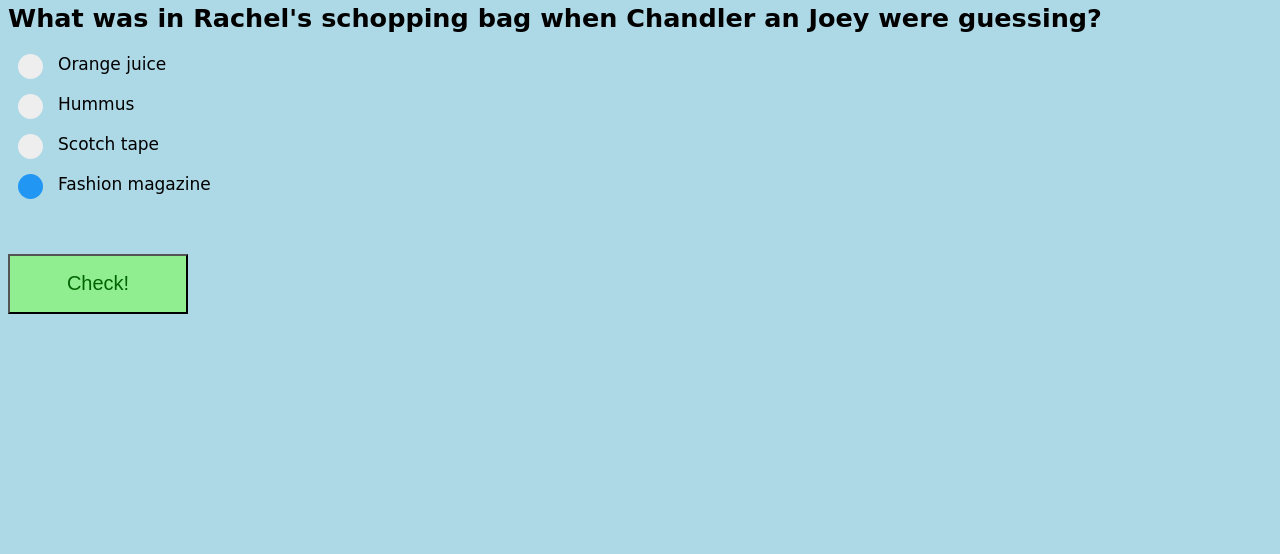
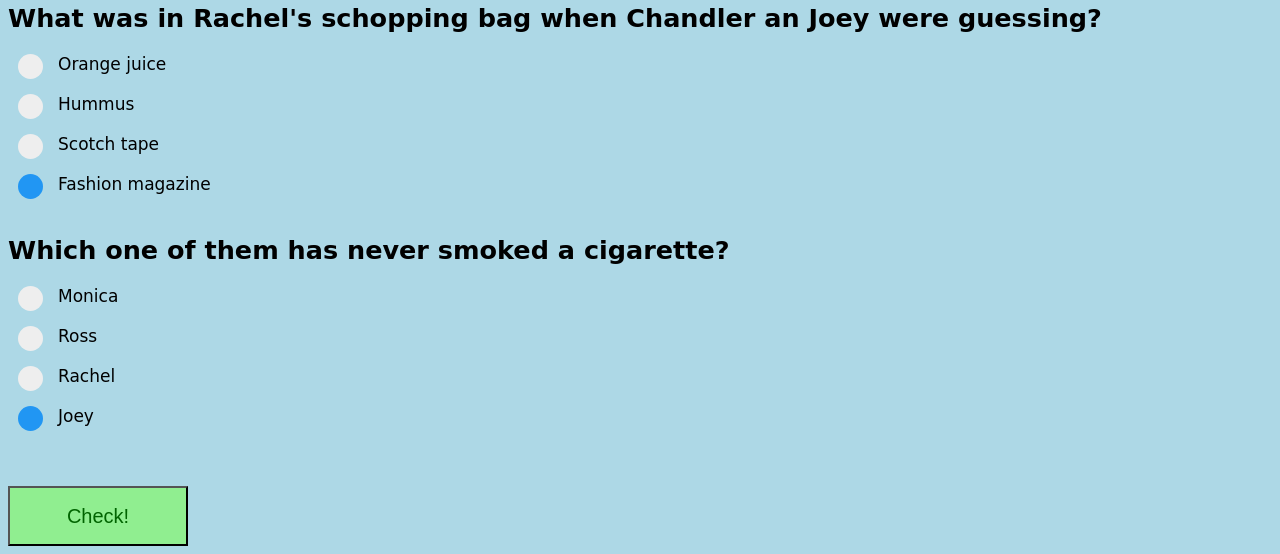
Before and after one commit to aajj999/FriendsPage, a PHP site: page / in a window 1280 px wide. Shown: the part 1965-2519 px from the top of the page. Before the commit the page ends 2279 px from the top, so only its background shows below. Run offline with PHP 8.4, Linux system fonts and the light colour scheme.

Commit message:
9 questions

```diff
--- a/index.php
+++ b/index.php
@@ -172,6 +172,24 @@
          <span class="checkmark"></span>
       </label><br>
 
+      <h2>Which one of them has never smoked a cigarette?</h2>
+      <label class="container">Monica
+         <input type="radio" checked="checked" name="Question9" value="Monica">
+         <span class="checkmark"></span>
+      </label><br>
+      <label class="container">Ross
+         <input type="radio" checked="checked" name="Question9" value="Ross">
+         <span class="checkmark"></span>
+      </label><br>
+      <label class="container">Rachel
+         <input type="radio" checked="checked" name="Question9" value="Rachel">
+         <span class="checkmark"></span>
+      </label><br>
+      <label class="container">Joey
+         <input type="radio" checked="checked" name="Question9" value="Joey">
+         <span class="checkmark"></span>
+      </label><br>
+
       <br><br>
       <input class="submit" type="submit" value="Check!">
    </form>
--- a/results.php
+++ b/results.php
@@ -75,7 +75,7 @@ CloseCon($conn);
          $conn = OpenCon();
 
          $res = 0;
-         $all = 8;
+         $all = 9;
 
          $A1 = htmlspecialchars($_POST['Question1']);
          $A2 = htmlspecialchars($_POST['Question2']);
@@ -85,6 +85,7 @@ CloseCon($conn);
          $A6 = htmlspecialchars($_POST['Question6']);
          $A7 = htmlspecialchars($_POST['Question7']);
          $A8 = htmlspecialchars($_POST['Question8']);
+         $A9 = htmlspecialchars($_POST['Question9']);
 
          if($A1 == "Grandmother's"){
             $res = $res + 1;
@@ -108,6 +109,9 @@ CloseCon($conn);
             $res = $res + 1;
          }
          if($A8 == "Scotch tape"){
+            $res = $res + 1;
+         }
+         if($A9 == "Ross"){
             $res = $res + 1;
          }
 
```
